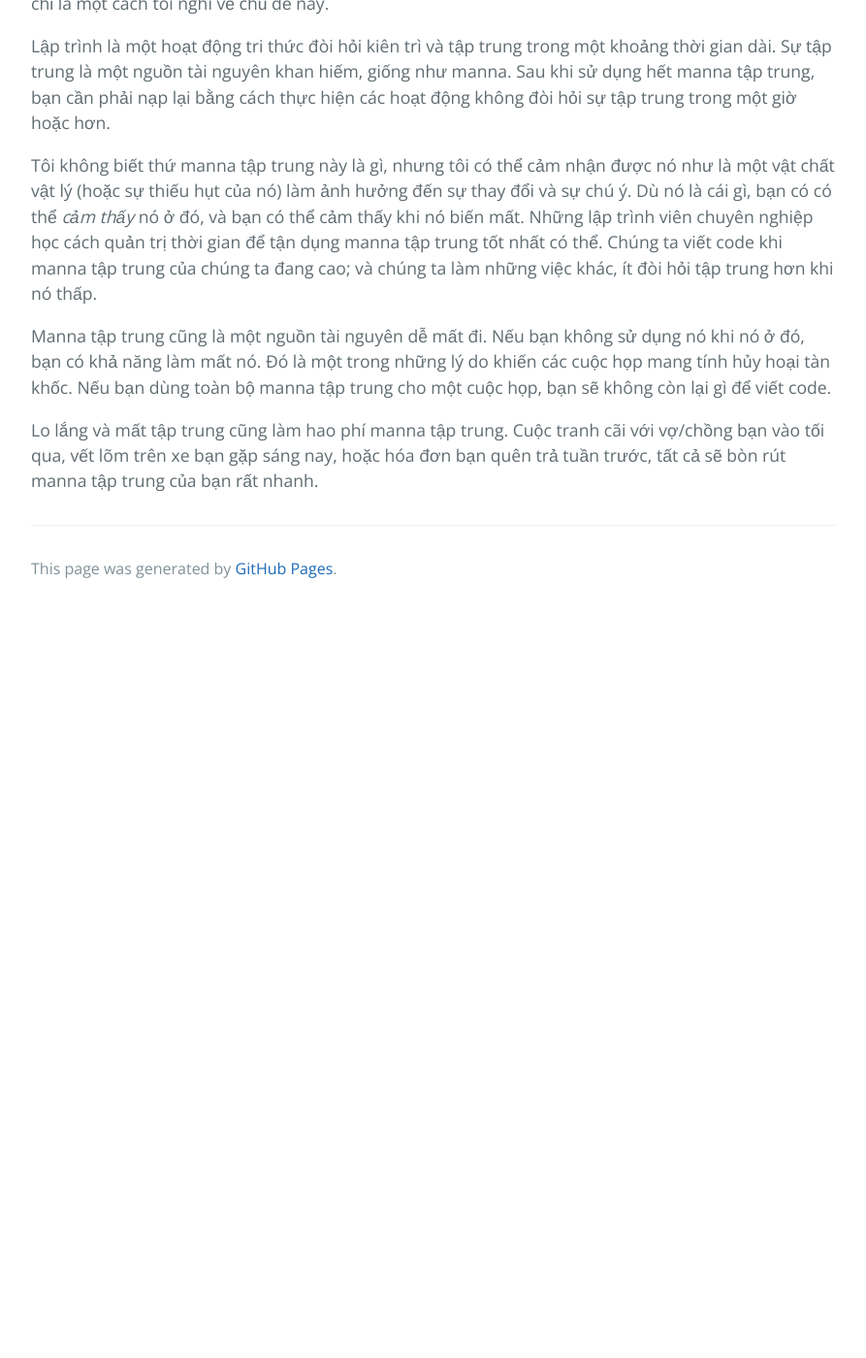
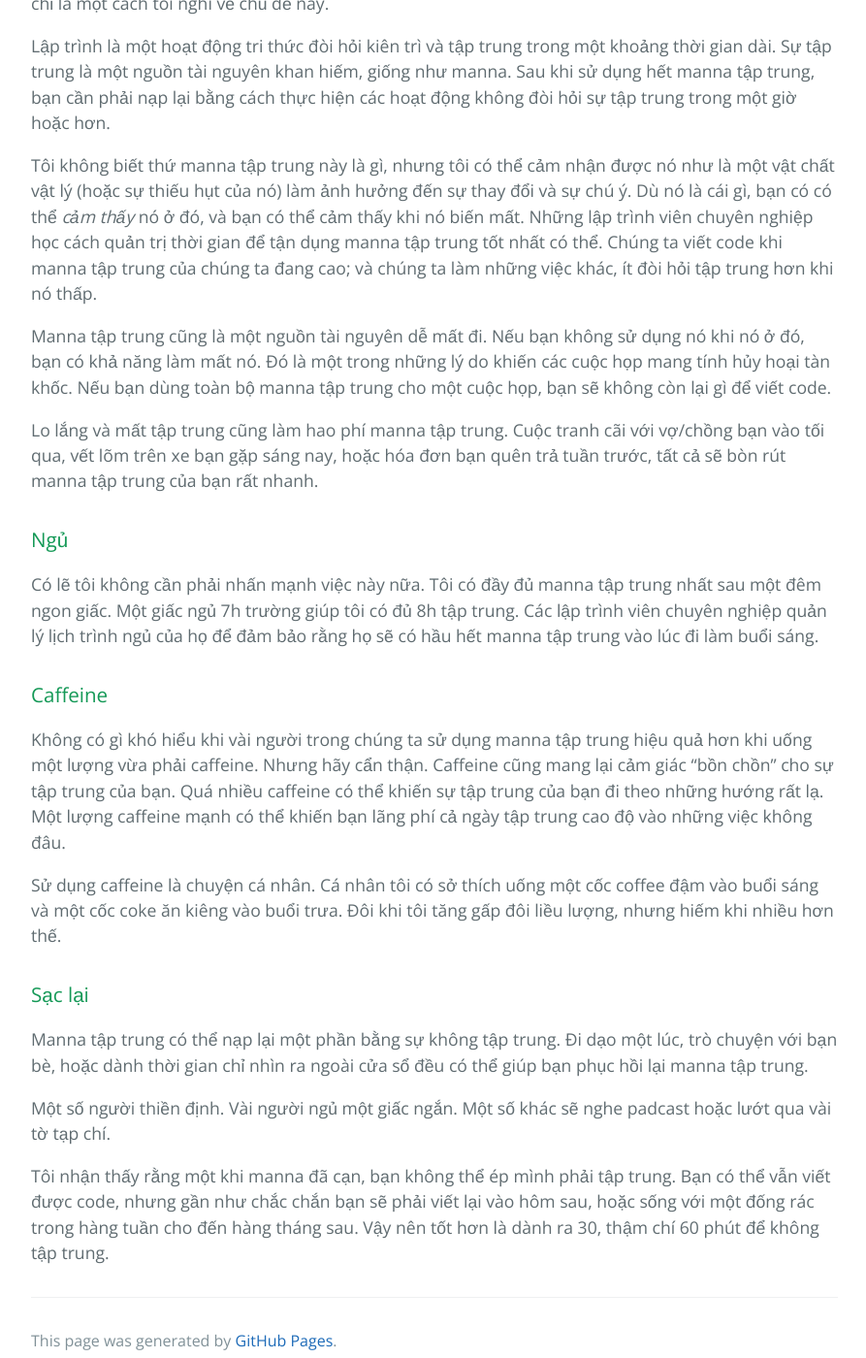
Before and after one commit to HaiBV/haibv.github.io, a Jekyll site: the page built from clean-coder/chapter-9-time-management.md, in a window 1280 px wide and 1400 px high, scrolled down 4980 px. Shown: the whole window at 97% size, without its empty margins (192-1085 px from the left). Built offline with Jekyll 4.4.1, drawn with Linux system fonts in a browser that asks for light colours; our own code applies the rules of GitHub Pages for plain Markdown files; before the commit the page ends 5610 px from its top, so only the background shows below that.

Commit message:
Update The Clean Coder - Chapter 9 Time management

```diff
--- a/clean-coder/chapter-9-time-management.md
+++ b/clean-coder/chapter-9-time-management.md
@@ -112,3 +112,21 @@ Tôi không biết thứ manna tập trung này là gì, nhưng tôi có thể c
 Manna tập trung cũng là một nguồn tài nguyên dễ mất đi. Nếu bạn không sử dụng nó khi nó ở đó, bạn có khả năng làm mất nó. Đó là một trong những lý do khiến các cuộc họp mang tính hủy hoại tàn khốc. Nếu bạn dùng toàn bộ manna tập trung cho một cuộc họp, bạn sẽ không còn lại gì để viết code.
 
 Lo lắng và mất tập trung cũng làm hao phí manna tập trung. Cuộc tranh cãi với vợ/chồng bạn vào tối qua, vết lõm trên xe bạn gặp sáng nay, hoặc hóa đơn bạn quên trả tuần trước, tất cả sẽ bòn rút manna tập trung của bạn rất nhanh.
+
+### Ngủ
+
+Có lẽ tôi không cần phải nhấn mạnh việc này nữa. Tôi có đầy đủ manna tập trung nhất sau một đêm ngon giấc. Một giấc ngủ 7h trường giúp tôi có đủ 8h tập trung. Các lập trình viên chuyên nghiệp quản lý lịch trình ngủ của họ để đảm bảo rằng họ sẽ có hầu hết manna tập trung vào lúc đi làm buổi sáng.
+
+### Caffeine
+
+Không có gì khó hiểu khi vài người trong chúng ta sử dụng manna tập trung hiệu quả hơn khi uống một lượng vừa phải caffeine. Nhưng hãy cẩn thận. Caffeine cũng mang lại cảm giác "bồn chồn" cho sự tập trung của bạn. Quá nhiều caffeine có thể khiến sự tập trung của bạn đi theo những hướng rất lạ. Một lượng caffeine mạnh có thể khiến bạn lãng phí cả ngày tập trung cao độ vào những việc không đâu.
+
+Sử dụng caffeine là chuyện cá nhân. Cá nhân tôi có sở thích uống một cốc coffee đậm vào buổi sáng và một cốc coke ăn kiêng vào buổi trưa. Đôi khi tôi tăng gấp đôi liều lượng, nhưng hiếm khi nhiều hơn thế.
+
+### Sạc lại
+
+Manna tập trung có thể nạp lại một phần bằng sự không tập trung. Đi dạo một lúc, trò chuyện với bạn bè, hoặc dành thời gian chỉ nhìn ra ngoài cửa sổ đều có thể giúp bạn phục hồi lại manna tập trung.
+
+Một số người thiền định. Vài người ngủ một giấc ngắn. Một số khác sẽ nghe padcast hoặc lướt qua vài tờ tạp chí.
+
+Tôi nhận thấy rằng một khi manna đã cạn, bạn không thể ép mình phải tập trung. Bạn có thể vẫn viết được code, nhưng gần như chắc chắn bạn sẽ phải viết lại vào hôm sau, hoặc sống với một đống rác trong hàng tuần cho đến hàng tháng sau. Vậy nên tốt hơn là dành ra 30, thậm chí 60 phút để không tập trung.
```
